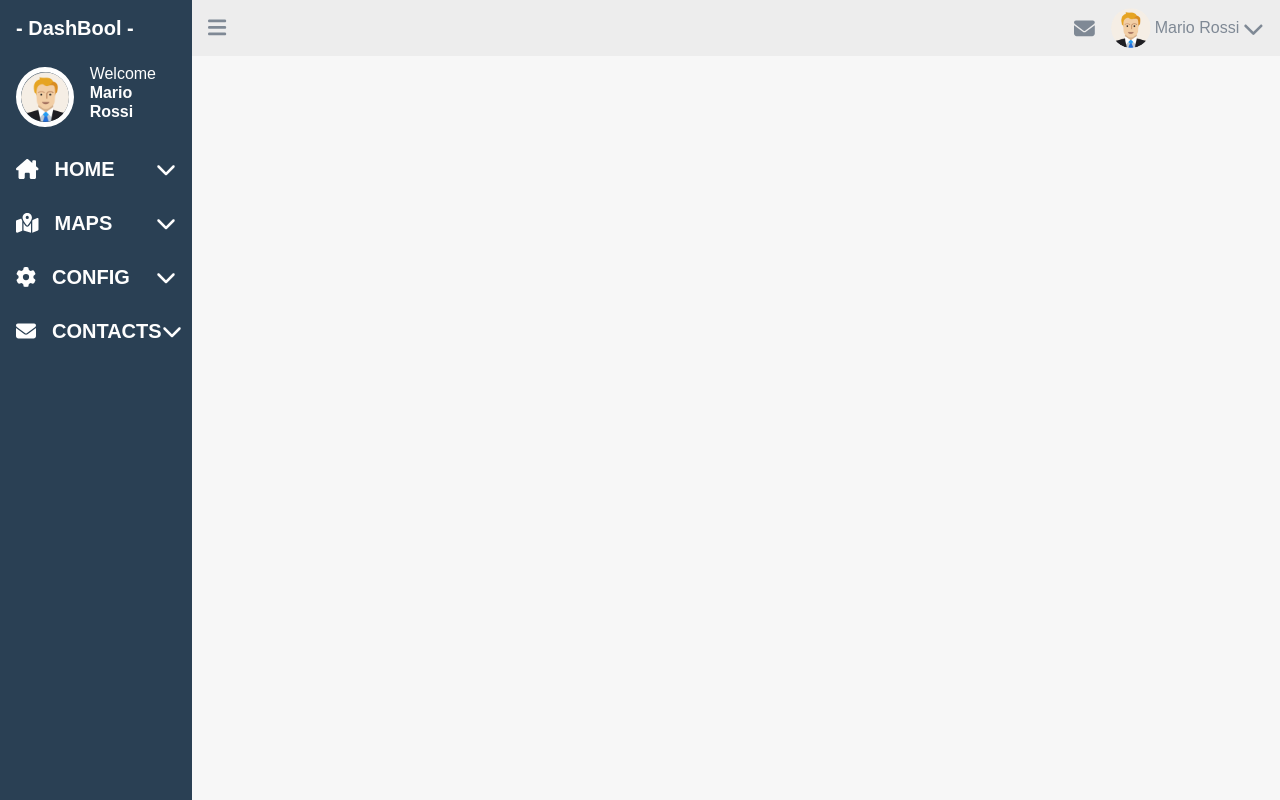
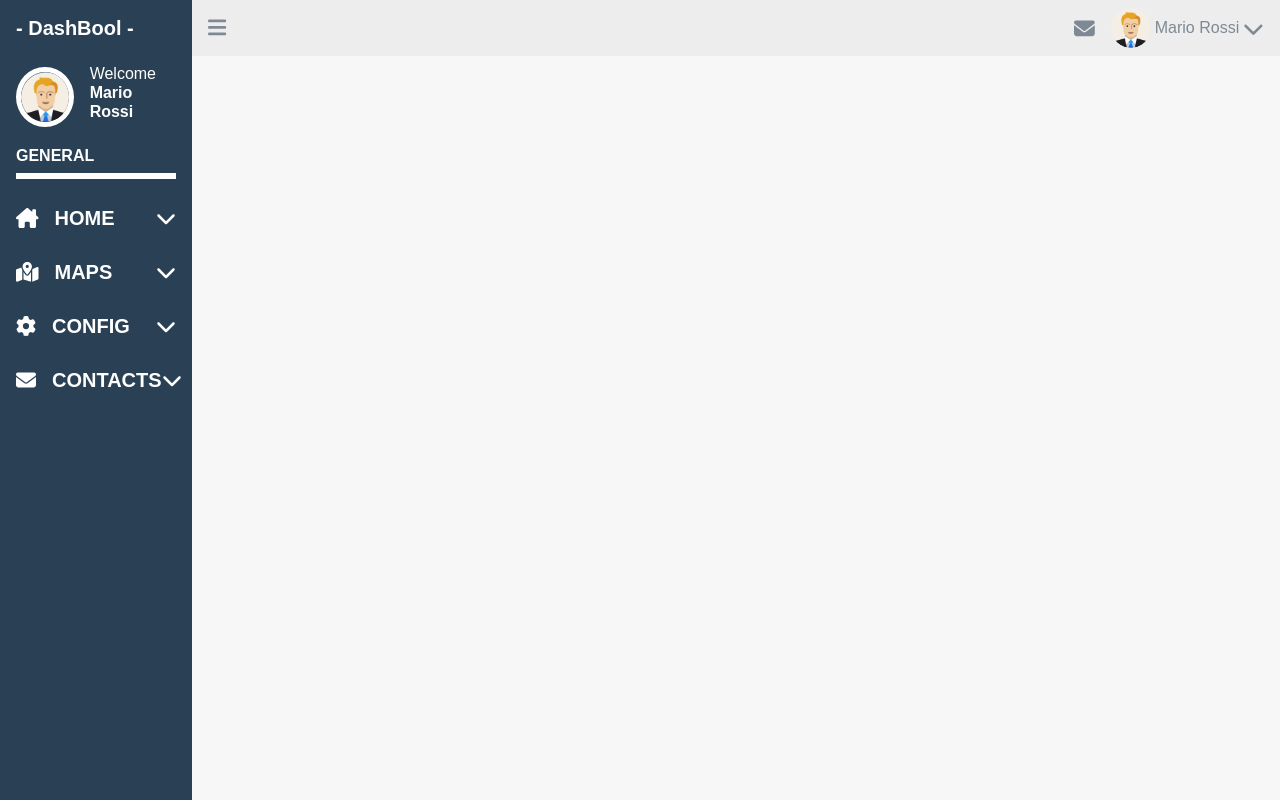
Before and after one commit to vincenzomercadante/chartjs-dashbool, a Vue app: page / in a window 1280 px wide. Built offline with nearby package versions, Linux system fonts and the light colour scheme.

Commit message:
feat: add general title to sidebar

```diff
--- a/src/components/AppSidebar.vue
+++ b/src/components/AppSidebar.vue
@@ -29,6 +29,13 @@ export default {
       </div>
     </div>
 
+    <!-- section title -->
+    <div class="mt-3">
+      <h2 class="m-0 fs-6 fw-bold text-uppercase">General</h2>
+      <!-- divider line -->
+      <div class="divider my-2"></div>
+    </div>
+
     <!-- nav link -->
     <ul class="mt-4 p-0 fs-5">
       <li v-for="link in sidebarLinks" class="my-2">
@@ -43,5 +50,9 @@ export default {
 aside {
   background-color: $sidebar-bg-color;
   color: $sidebar-txt-color;
+
+  .divider {
+    border: 3px solid $sidebar-txt-color;
+  }
 }
 </style>
```
